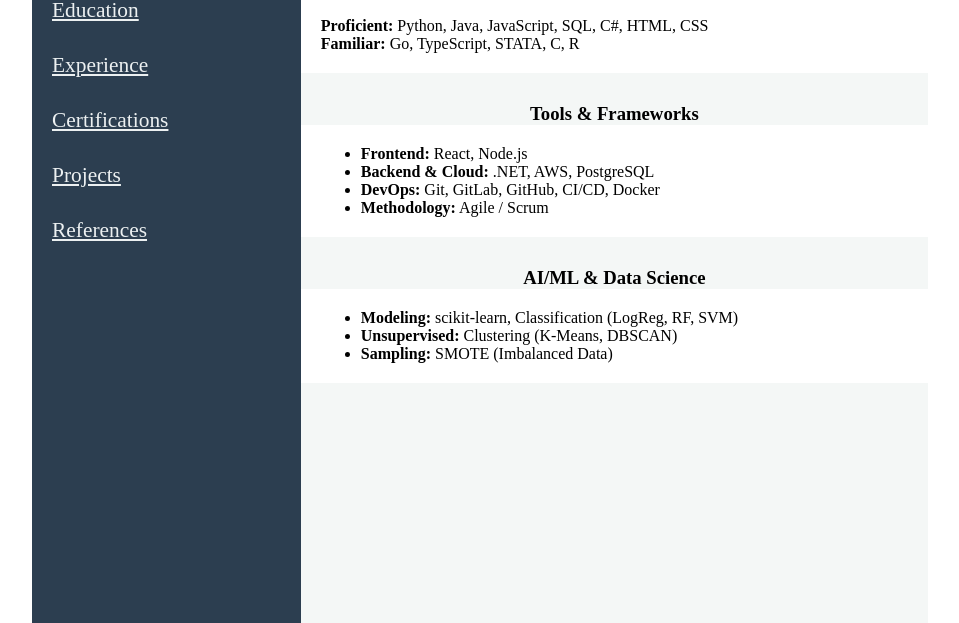
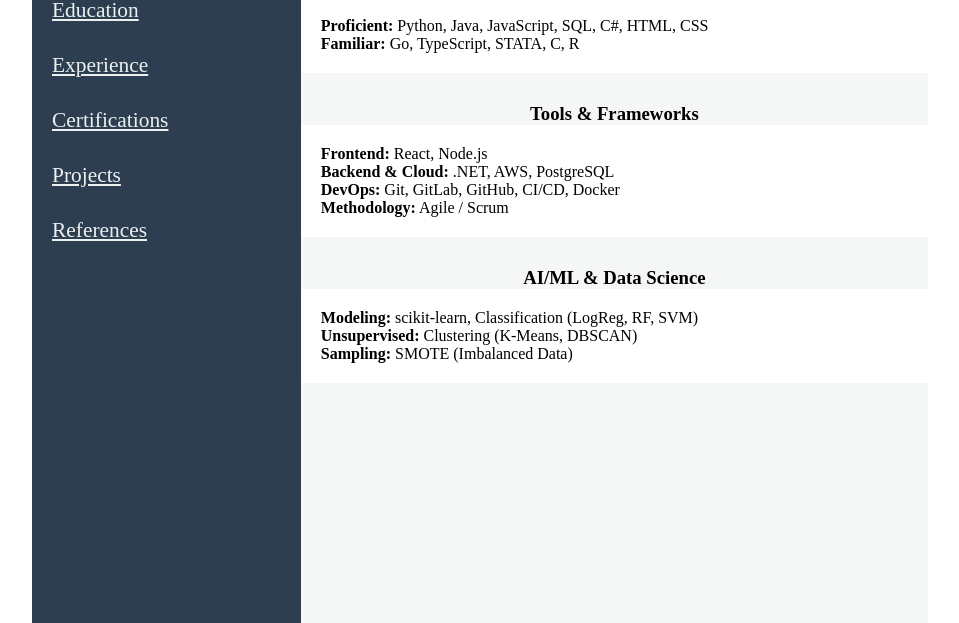
Before and after one commit to kkeith88/mp-1, a plain HTML site: page cert.html in a window 1280 px wide. Shown: the part 177-800 px from the top of the page, without its empty margins (160-1119 px from the left). Drawn offline with Linux system fonts and the light colour scheme.

Commit message:
added stlye

```diff
--- a/cert.html
+++ b/cert.html
@@ -34,20 +34,16 @@
                             </div>
                             <h3>Tools & Frameworks</h3>
                             <div class="entry">
-                                <ul class="skill-list">
-                                    <li><strong>Frontend:</strong> React, Node.js</li>
-                                    <li><strong>Backend & Cloud:</strong> .NET, AWS, PostgreSQL</li>
-                                    <li><strong>DevOps:</strong> Git, GitLab, GitHub, CI/CD, Docker</li>
-                                    <li><strong>Methodology:</strong> Agile / Scrum</li>
-                                </ul>
+                                <p><strong>Frontend:</strong> React, Node.js</p>
+                                <p><strong>Backend & Cloud:</strong> .NET, AWS, PostgreSQL</p>
+                                <p><strong>DevOps:</strong> Git, GitLab, GitHub, CI/CD, Docker</p>
+                                <p><strong>Methodology:</strong> Agile / Scrum</p>
                             </div>
                             <h3>AI/ML & Data Science</h3>
                             <div class="entry">
-                                <ul class="skill-list">
-                                    <li><strong>Modeling:</strong> scikit-learn, Classification (LogReg, RF, SVM)</li>
-                                    <li><strong>Unsupervised:</strong> Clustering (K-Means, DBSCAN)</li>
-                                    <li><strong>Sampling:</strong> SMOTE (Imbalanced Data)</li>
-                                </ul>
+                                <p><strong>Modeling:</strong> scikit-learn, Classification (LogReg, RF, SVM)</p>
+                                <p><strong>Unsupervised:</strong> Clustering (K-Means, DBSCAN)</p>
+                                <p><strong>Sampling:</strong> SMOTE (Imbalanced Data)</p>
                             </div>
                         </div>
                     </div>
--- a/style.css
+++ b/style.css
@@ -106,9 +106,6 @@ main {
     padding-top: 5px;
 }
 
-#skill-container{
-    margin: 100px;
-}
 
 .img{
     max-width: 100%;
@@ -126,6 +123,7 @@ main h1 {
 button{
     background-color: #34495e;
     color: white;
+    margin-top: 10px;
 }
 button:hover {
     background-color: #2980b9;
```
